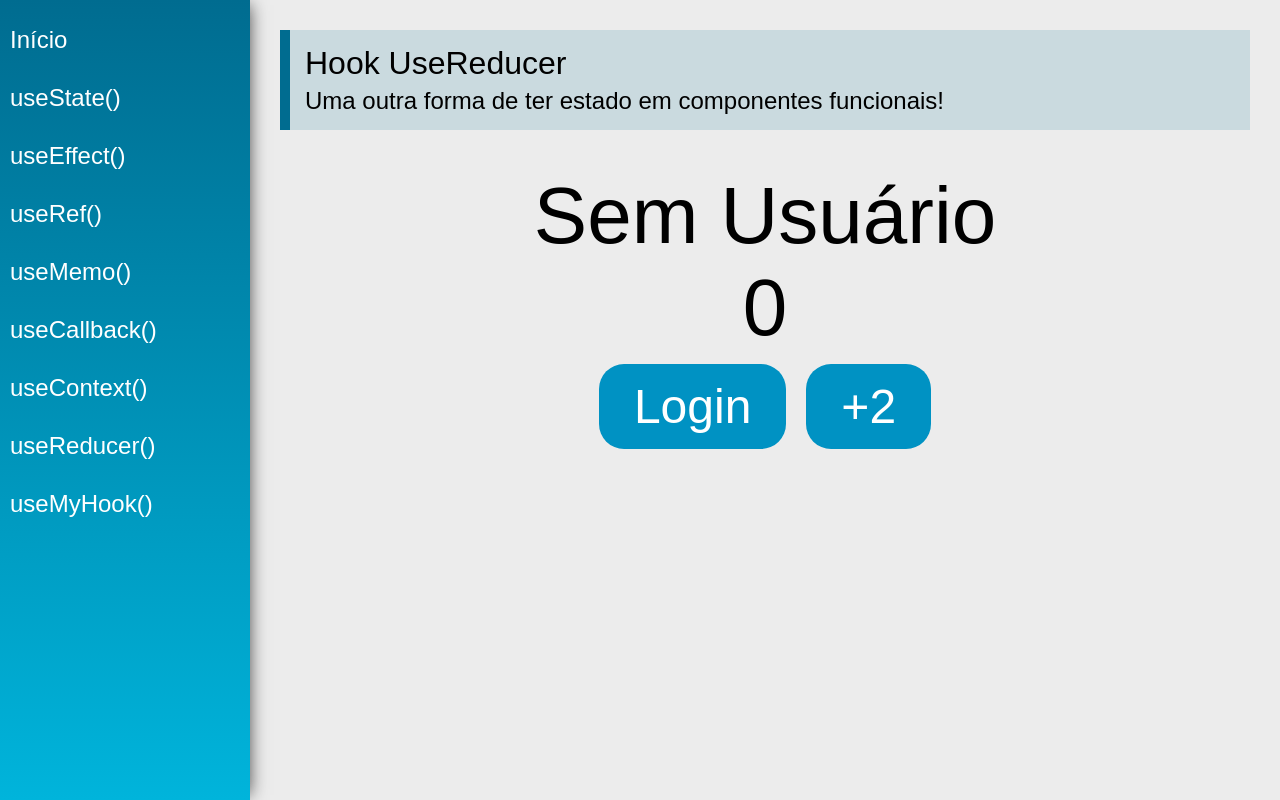
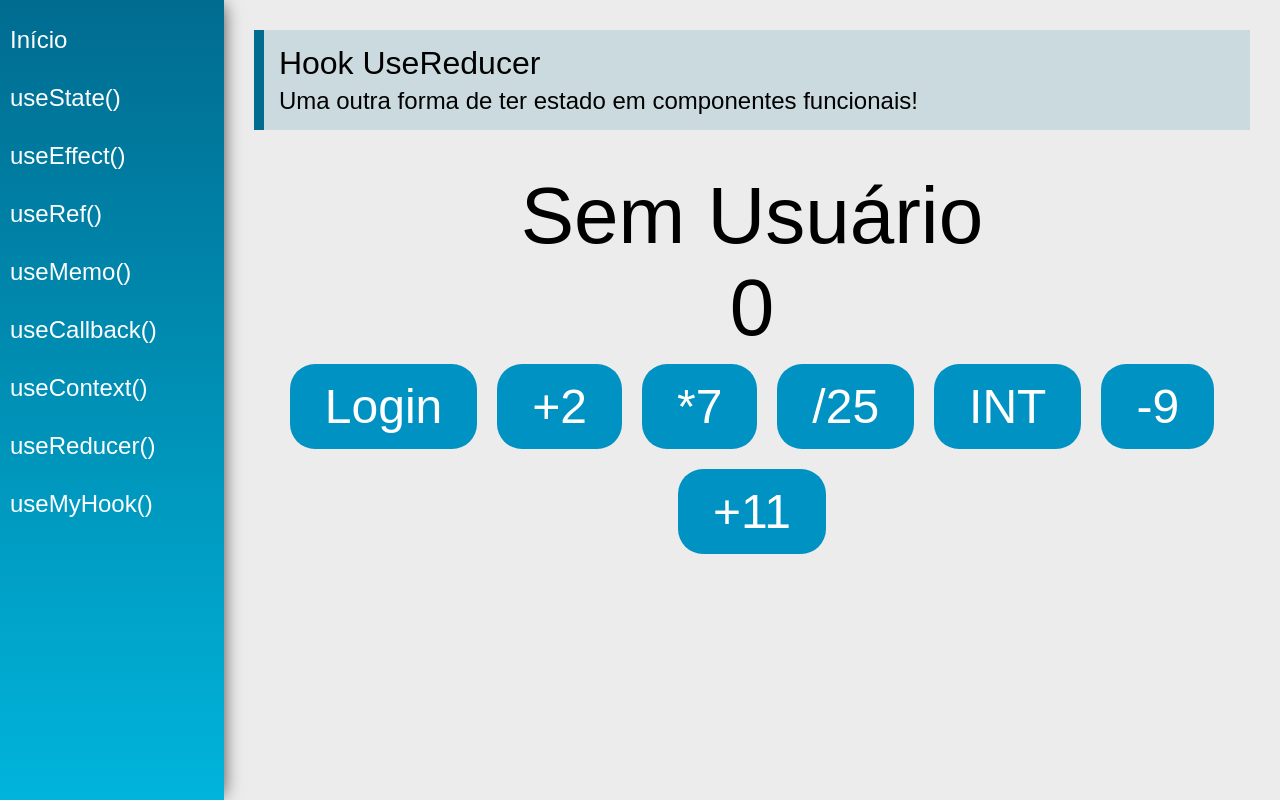
Before and after one commit to Felipe1501/react-felipe-hooks, a React (Create React App) app: page /useReducer in a window 1280 px wide. Built offline with nearby package versions, Linux system fonts and the light colour scheme.

Commit message:
aula 77 fix: useReducer challenge, adding more functions

```diff
--- a/src/views/examples/UseReducer.jsx
+++ b/src/views/examples/UseReducer.jsx
@@ -13,6 +13,14 @@
     switch(action.type){
         case 'numberAdd2':
             return {...state, number: state.number + 2}
+        case 'numberMulti7':
+            return {...state, number: state.number * 7}
+        case 'numberDiv25':
+            return {...state, number: state.number / 25}
+        case 'numberInt':
+            return {...state, number: parseInt(state.number)}
+        case 'numberAddN':
+            return {...state, number: state.number + action.payload}
         case 'login':
             return {...state, user:{ name: action.payload}}
         default:
@@ -48,6 +56,36 @@
                     >
                         +2
                     </button>
+                    <button
+                    className="btn"
+                    onClick={() => dispatch({type: 'numberMulti7'})}
+                    >
+                        *7
+                    </button>
+                    <button
+                    className="btn"
+                    onClick={() => dispatch({type: 'numberDiv25'})}
+                    >
+                        /25
+                    </button>
+                    <button
+                    className="btn"
+                    onClick={() => dispatch({type: 'numberInt'})}
+                    >
+                        INT
+                    </button>
+                    <button
+                    className="btn"
+                    onClick={() => dispatch({type: 'numberAddN', payload: -9})}
+                    >
+                        -9
+                    </button>
+                    <button
+                    className="btn"
+                    onClick={() => dispatch({type: 'numberAddN', payload: 11})}
+                    >
+                        +11
+                    </button>
                 </div>
             </div>
         </div>
```
